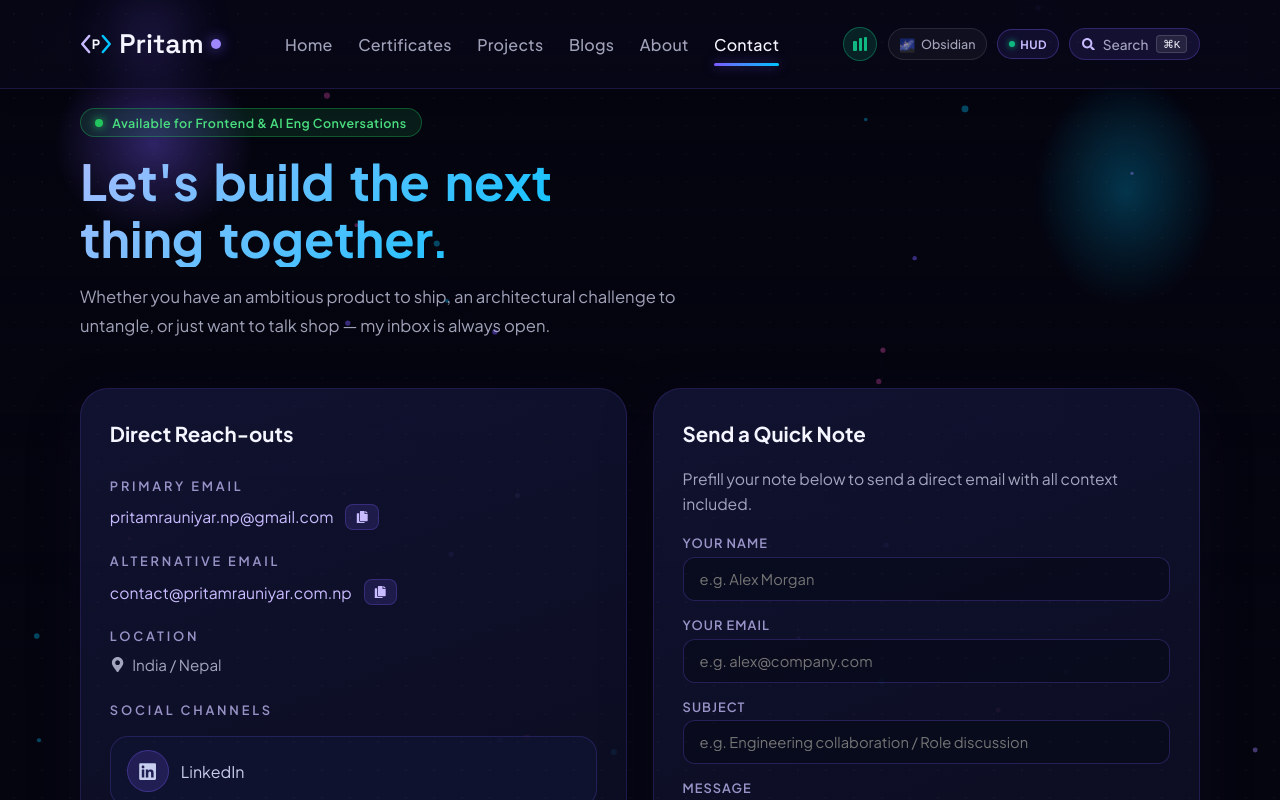
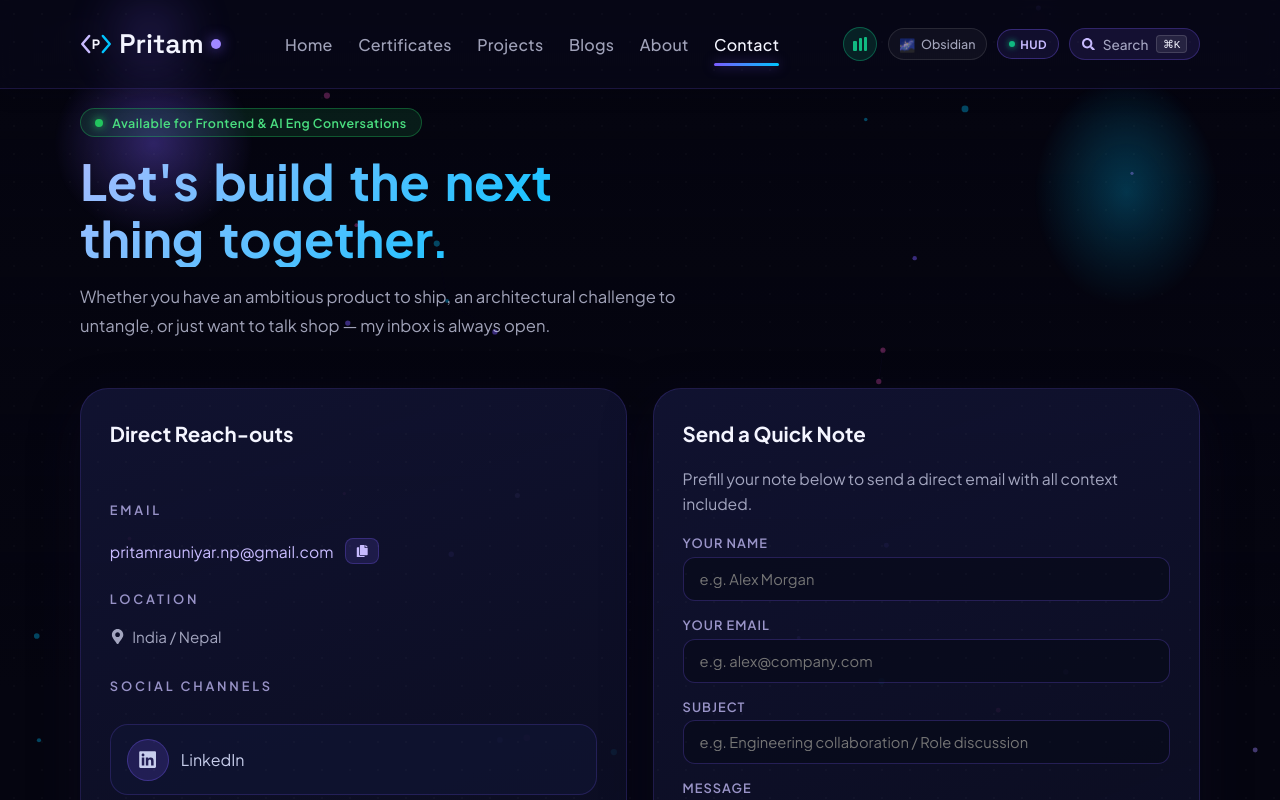
Before and after one commit to pritamrauniyar/Portfolio, a React (Create React App) app: page /contact in a window 1280 px wide. Shown: the top 800 px of the page. Built offline with nearby package versions, Linux system fonts and the light colour scheme.

Commit message:
fix(contact): remove alternative email contact@pritamrauniyar.com.np

```diff
--- a/src/pages/Contact/Contact.jsx
+++ b/src/pages/Contact/Contact.jsx
@@ -94,37 +94,17 @@ const Contact = () => {
           <h2>Direct Reach-outs</h2>
           <div className="contact-items">
             <div className="contact-item-group">
-              <span className="contact-label">Primary Email</span>
+              <span className="contact-label">Email</span>
               <div className="contact-email-row">
                 <a href="mailto:pritamrauniyar.np@gmail.com">pritamrauniyar.np@gmail.com</a>
                 <button
                   type="button"
                   className="contact-copy-btn"
                   onClick={() => handleCopy("pritamrauniyar.np@gmail.com")}
-                  aria-label="Copy primary email"
+                  aria-label="Copy email"
                   title="Copy to clipboard"
                 >
                   {copiedEmail === "pritamrauniyar.np@gmail.com" ? (
-                    <span className="copied-tag"><FaCheck /> Copied</span>
-                  ) : (
-                    <FaCopy />
-                  )}
-                </button>
-              </div>
-            </div>
-
-            <div className="contact-item-group">
-              <span className="contact-label">Alternative Email</span>
-              <div className="contact-email-row">
-                <a href="mailto:contact@pritamrauniyar.com.np">contact@pritamrauniyar.com.np</a>
-                <button
-                  type="button"
-                  className="contact-copy-btn"
-                  onClick={() => handleCopy("contact@pritamrauniyar.com.np")}
-                  aria-label="Copy secondary email"
-                  title="Copy to clipboard"
-                >
-                  {copiedEmail === "contact@pritamrauniyar.com.np" ? (
                     <span className="copied-tag"><FaCheck /> Copied</span>
                   ) : (
                     <FaCopy />
```
Also changed, not shown: 1 other file (tests, documents, lock files or other folders).
